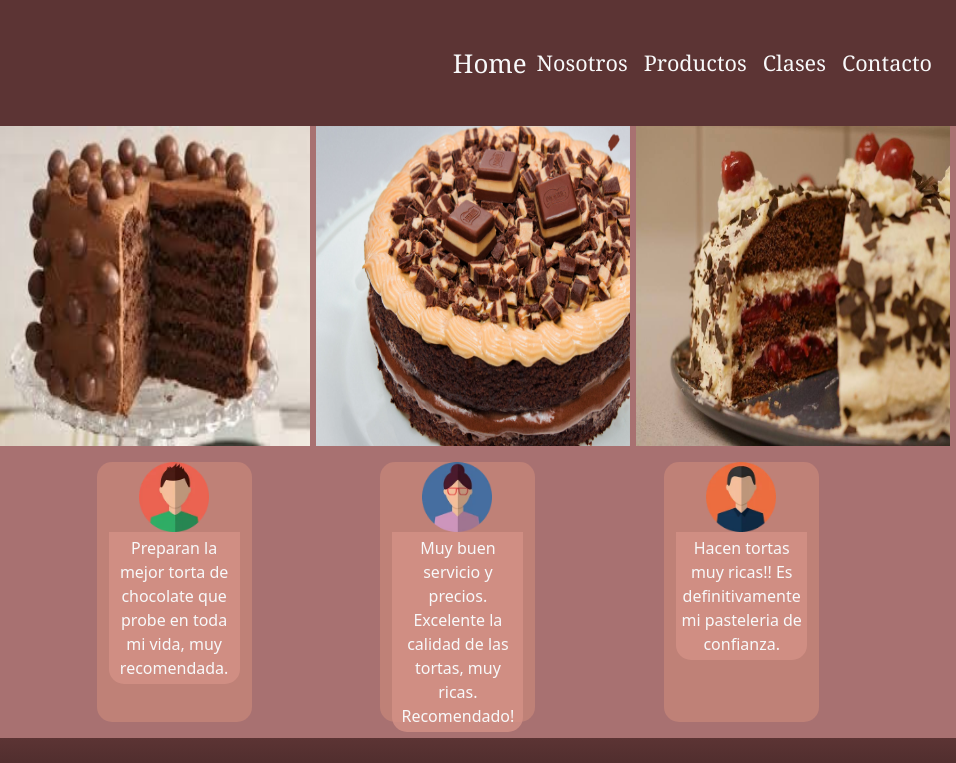
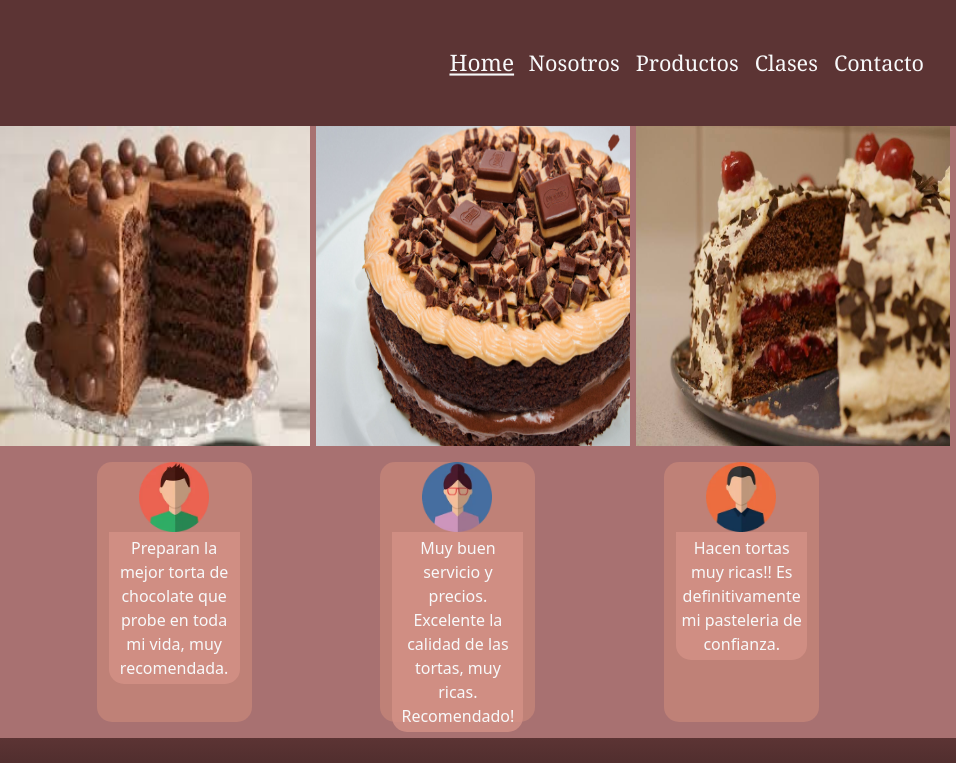
Before and after one commit to augusto-nahum/ProyectoFinal-Coder-, a plain HTML site: page index.html in a window 1280 px wide. In both pictures the pointer is over the link "Home". Shown: the top 763 px of the page, 324-1280 px from the left. Drawn offline with nearby package versions, Linux system fonts and the light colour scheme.

Commit message:
Retoques navbar

```diff
--- a/index.html
+++ b/index.html
@@ -25,7 +25,7 @@
               </button>
             </div>
             <div class="collapse navbar-collapse p-3" id="navbarSupportedContent">
-                <ul class="navbar-nav me-auto mb-2 mb-lg-0">
+                <ul class="navbar-nav me-auto mb-2 mb-lg-0 mx-md-2">
                     <li class="nav-item">
                         <a class="nav-link active text-light" aria-current="page" href="#">Home</a>
                     </li>
--- a/style.css
+++ b/style.css
@@ -56,12 +56,13 @@ a{
     width: 100px;
 }
 .nav-link{
-    transition: transform 0.3s, font-weight 0.5s;
+    transition: transform 0.3s, font-weight 0.3s, text-decoration 0.3s;
 }
 .nav-link:hover{
-    transform: scale(1.2);
+    transform: scale(1.05);
     color: white;
-    font-weight: 500;
+
+    text-decoration: underline;
 }
 
 /* FOOTER */
```
